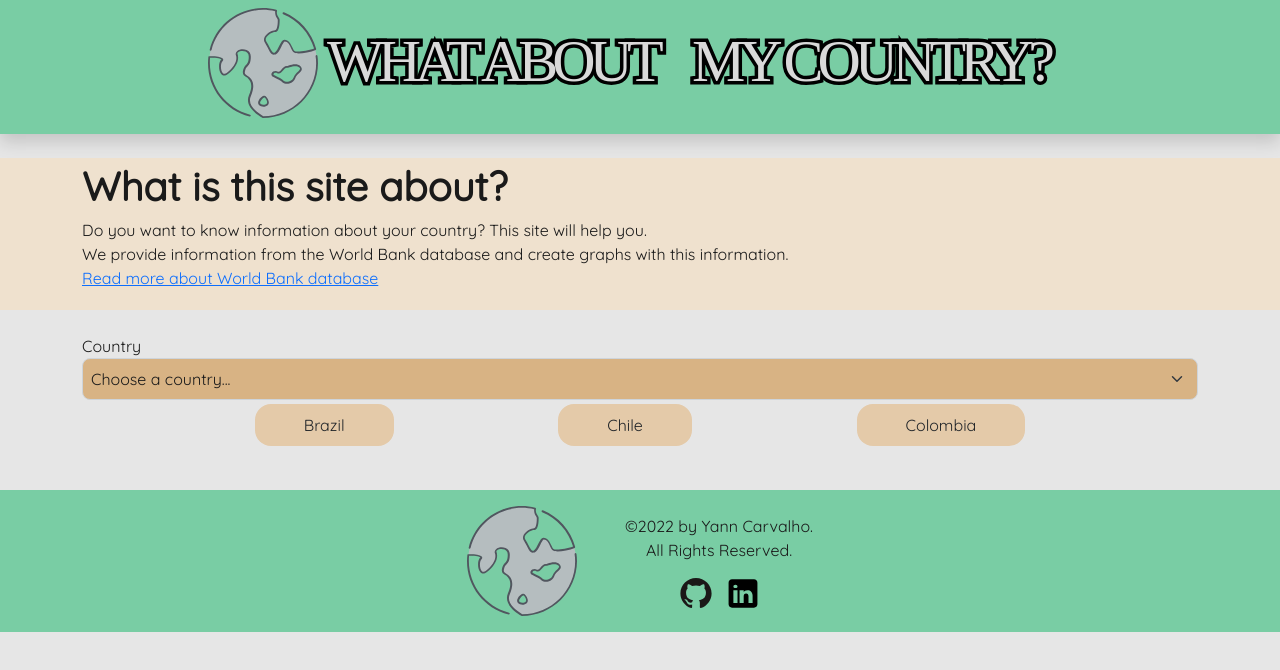
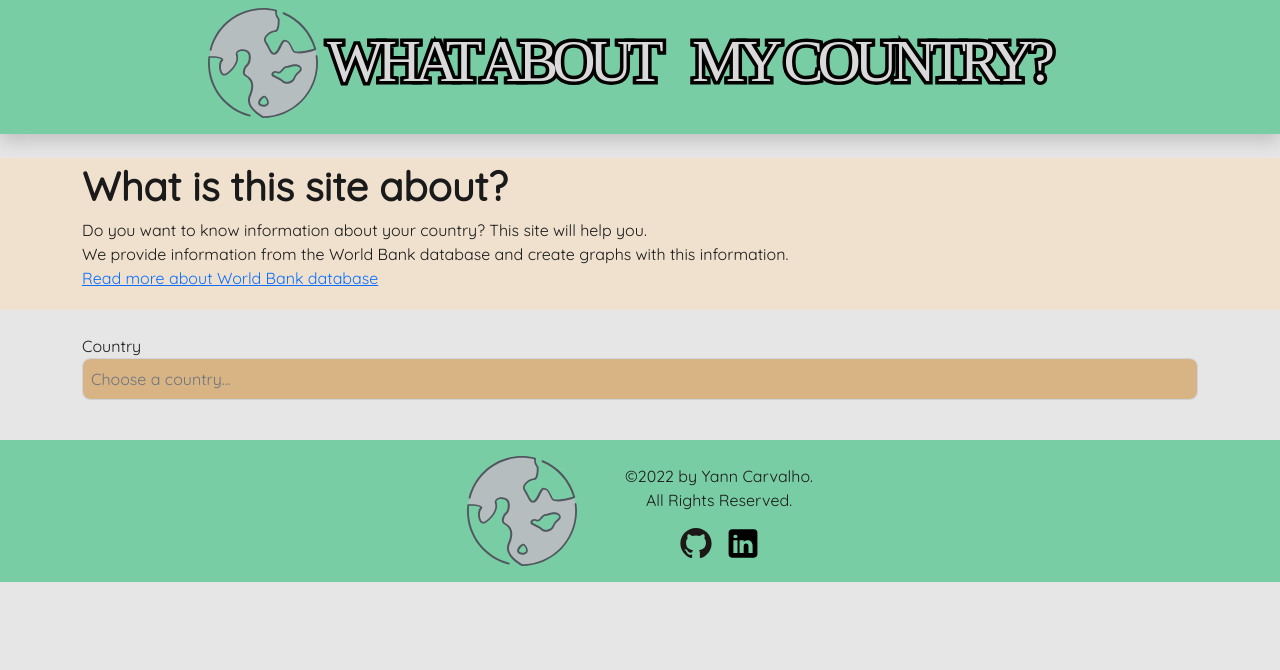
Before and after one commit to yanncarvalho/what-about-my-country, a Vue app in the folder frontend/: page / in a window 1280 px wide. Shown: the top 670 px of the page. Built offline with nearby package versions, Linux system fonts and the light colour scheme.

Commit message:
refact: items selection

```diff
--- a/frontend/src/App.vue
+++ b/frontend/src/App.vue
@@ -1,7 +1,7 @@
 <script setup>
 import SocialMediaLink from "./components/SocialMediaLink.vue";
 import HeaderLogo from "./components/HeaderLogo.vue";
-import DataList from "./components/TheDatalist.vue";
+import ItensSelection from "./components/ItensSelection.vue";
 </script>
 
 <template>
@@ -29,10 +29,8 @@ import DataList from "./components/TheDatalist.vue";
           </a>
         </p>
       </section>
-
     </div>
-      <DataList />
-
+    <ItensSelection />
   </main>
 
   <footer
--- /dev/null
+++ b/frontend/src/components/AutocompleteSearch.vue
@@ -0,0 +1,68 @@
+<script setup>
+import { ref } from "vue";
+
+const emit = defineEmits(["response"]);
+
+const props = defineProps({
+  content: {},
+});
+
+let elements = ref("");
+
+function filter(event) {
+  let text = event.target.value;
+  //TODO tratar espaço em branco
+  if (text === "") {
+    elements.value = "";
+  } else {
+    elements.value = props.content.filter((co) =>
+      co.text.toUpperCase().includes(text.toUpperCase())
+    );
+  }
+}
+
+function removeItem(event) {
+  let element = event;
+  elements.value = "";
+  emit("response", element);
+}
+</script>
+
+<template>
+  <div>
+    <label for="inputSearch" class="form-label m-0">Country</label>
+    <input
+      id="inputSearch"
+      type="search"
+      @input="filter"
+      placeholder="Choose a country..."
+      class="form-control bg-input--search rounded-3 p-2 me-1"
+    />
+
+    <div
+      class="list-group position-absolute container rounded-3"
+      id="list-tab"
+      role="tablist"
+    >
+      <button
+        v-for="element in elements"
+        :key="element.id"
+        class="list-group-item list-group-item-action bg-list--search"
+        data-toggle="list"
+        @click="removeItem(element)"
+      >
+        {{ element.text }}
+      </button>
+    </div>
+  </div>
+</template>
+
+<style setup>
+.bg-input--search {
+  background-color: var(--color-primary-100) !important;
+}
+.bg-list--search {
+  overflow: auto;
+  z-index: 1000;
+}
+</style>
--- a/frontend/src/components/DatalistButton.vue
+++ /dev/null
@@ -1,23 +0,0 @@
-<script setup>
-const props = defineProps({
-  text: String,
-});
-</script>
-
-<template>
-  <button
-    type="button"
-    class="btn bg-chosen cursor-chosen m-1 p-2 pe-lg-5 ps-lg-5 rounded-4"
-  >
-    {{ text }}
-  </button>
-</template>
-
-<style setup>
-.bg-chosen:hover {
-  background-color: var(--color-primary-100) !important;
-}
-.bg-chosen {
-  background-color: var(--color-primary-70) !important;
-}
-</style>
--- /dev/null
+++ b/frontend/src/components/ItensSelection.vue
@@ -0,0 +1,69 @@
+<script setup>
+import AutocompleteSearch from "./AutocompleteSearch.vue";
+import { ref } from "vue";
+
+let id = 0;
+const btnElements = ref([]);
+const searchElements = ref([
+  { id: id++, text: "Chile" },
+  { id: id++, text: "Brazil" },
+  { id: id++, text: "Angola" },
+  { id: id++, text: "repulic C" },
+  { id: id++, text: "B d" },
+  { id: id++, text: "Bil" },
+]);
+
+function bindBtnSearchElem(element) {
+  const isElementInSearch = searchElements.value.some(
+    (x) => x.id === element.id
+  );
+
+  if (isElementInSearch) {
+    btnElements.value.push(element);
+    searchElements.value = searchElements.value.filter(
+      (x) => x.id != element.id
+    );
+  } else {
+    searchElements.value.push(element);
+    btnElements.value = btnElements.value.filter((x) => x.id != element.id);
+  }
+}
+</script>
+
+<template>
+  <div class="container pb-4">
+    <div>
+      <AutocompleteSearch
+        :content="searchElements"
+        @response="(resp) => bindBtnSearchElem(resp)"
+      />
+      <ul
+        class="container d-flex flex-wrap justify-content-evenly text-center"
+        role="toolbar"
+      >
+        <li
+          class="list-group-item"
+          v-for="btn in btnElements"
+          :key="btn.id"
+          @click="bindBtnSearchElem(btn)"
+        >
+          <button
+            class="btn bg-btn__itens m-1 p-2 pe-lg-5 ps-lg-5 rounded-4"
+            :text="btn.text"
+          >
+            {{ btn.text }}
+          </button>
+        </li>
+      </ul>
+    </div>
+  </div>
+</template>
+
+<style setup>
+.bg-btn__itens:hover {
+  background-color: var(--color-primary-100) !important;
+}
+.bg-btn__itens {
+  background-color: var(--color-primary-70) !important;
+}
+</style>
--- a/frontend/src/components/TheDatalist.vue
+++ /dev/null
@@ -1,52 +0,0 @@
-<script setup>
-import DatalistButton from "./DatalistButton.vue";
-import { ref } from "vue";
-let id = 0;
-let iCountry = 0;
-const elements = ref([
-  { id: id++, text: "Brazil" },
-  { id: id++, text: "Chile" },
-  { id: id++, text: "Colombia" },
-]);
-
-const country = ref([
-  { id: iCountry++, text: "Chile" },
-  { id: iCountry++, text: "Colombia" },
-]);
-
-function removeElement(element) {
-  elements.value = elements.value.filter((e) => e !== element);
-}
-</script>
-
-<template>
-  <div class="container pb-4">
-    <div>
-      <label for="countryDataList" class="form-label m-0">Country</label>
-      <input
-        class="form-select bg-datalist rounded-3 p-2 me-1"
-        list="countryOptions"
-        id="countryDataList"
-        placeholder="Choose a country..."
-      />
-
-      <datalist id="countryOptions">
-        <option v-for="coun in country" :key="coun.id">{{ coun.text }}</option>
-      </datalist>
-      <ul class="container d-flex flex-wrap justify-content-evenly text-center">
-        <DatalistButton
-          v-for="element in elements"
-          :key="element.id"
-          :text="element.text"
-          @click="removeElement(element)"
-        />
-      </ul>
-    </div>
-  </div>
-</template>
-
-<style setup>
-.bg-datalist {
-  background-color: var(--color-primary-100) !important;
-}
-</style>
```
Also changed, not shown: frontend/src/components/SocialMediaLink.vue (line endings or trailing spaces), frontend/vite.config.js (line endings or trailing spaces).
